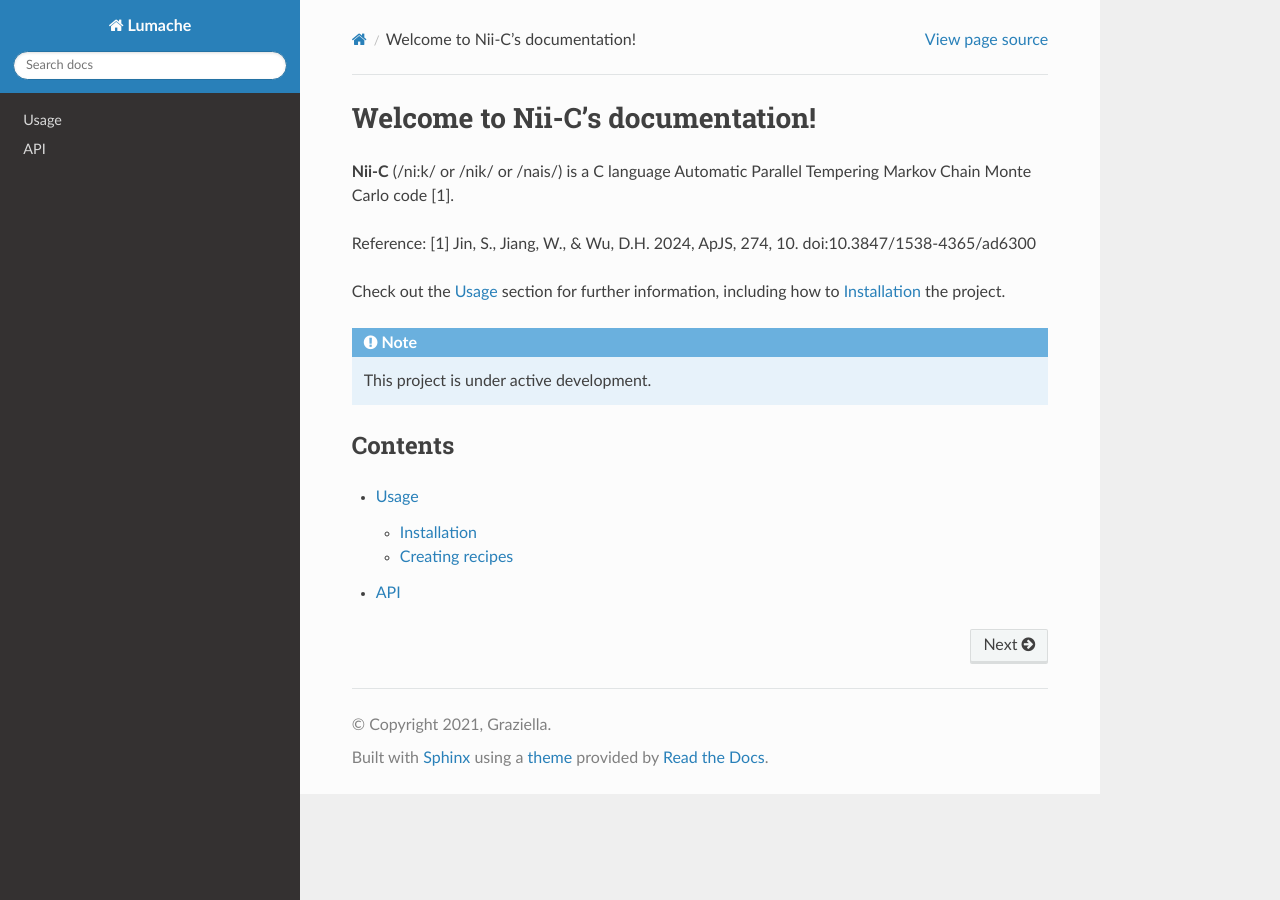
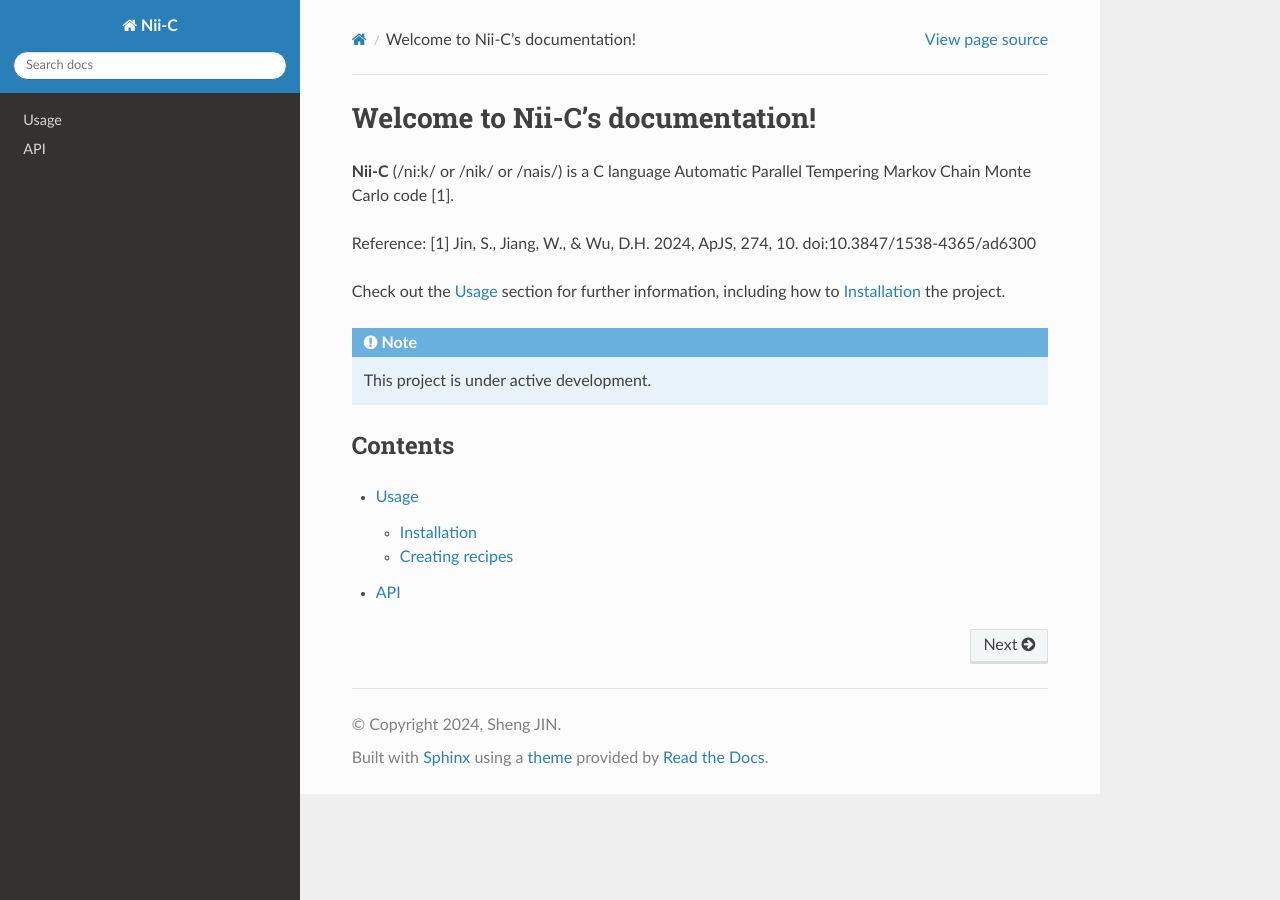
Before and after one commit to shengjin/nii-c-MAN, a Sphinx documentation site: the page built from docs/source/index.rst, in a window 1280 px wide. Built offline with Sphinx 7.4.7 and the Read the Docs theme 3.1.0, drawn with Linux system fonts in a browser that asks for light colours.

Commit message:
Update conf.py

```diff
--- a/docs/source/conf.py
+++ b/docs/source/conf.py
@@ -2,12 +2,12 @@
 
 # -- Project information
 
-project = 'Lumache'
-copyright = '2021, Graziella'
-author = 'Graziella'
+project = 'Nii-C'
+copyright = '2024, Sheng JIN'
+author = 'Sheng JIN'
 
-release = '0.1'
-version = '0.1.0'
+release = '1.1'
+version = '1.1.0'
 
 # -- General configuration
 
```
